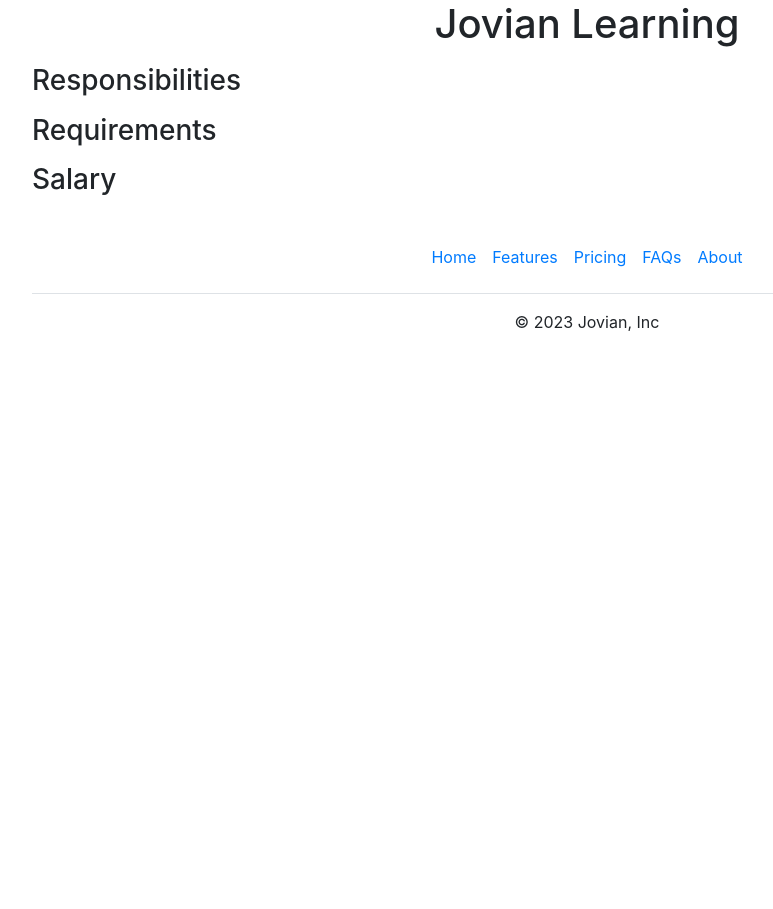
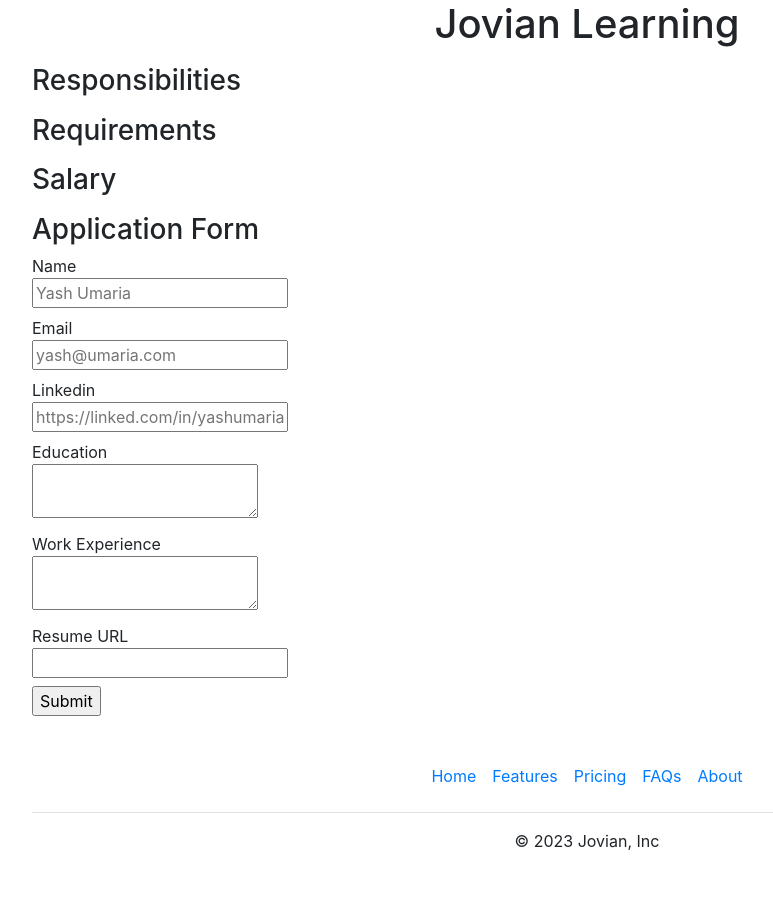
Before and after one commit to browndataguy/website-2, a Flask app: template templates/jobpage.html in a window 1280 px wide. Shown: the part 456-1365 px from the top of the page, without its empty margins (53-826 px from the left). Before the commit the page ends 787 px from the top, so only its background shows below. Run offline with Flask 3, Linux system fonts and the light colour scheme; the template is opened without the code that fills it, so the values that code supplies are empty.

Commit message:
Store applications in DB

```diff
--- a/main.py
+++ b/main.py
@@ -1,17 +1,20 @@
-from flask import Flask, render_template, jsonify
-from database import loads_jobs_from_db, load_job_from_db
+from flask import Flask, render_template, jsonify, request
+from database import loads_jobs_from_db, load_job_from_db, add_application_to_db
 
 main = Flask(__name__)
+
 
 @main.route("/")
 def hello_world():
   jobs = loads_jobs_from_db()
   return render_template('home.html', jobs=jobs)
 
+
 @main.route("/api/jobs")
 def list_jobs():
   jobs = loads_jobs_from_db()
   return jsonify(jobs)
+
 
 @main.route("/job/<id>")
 def show_jo(id):
@@ -20,7 +23,21 @@ def show_jo(id):
   if not job:
     return "Not found", 404
 
-  return render_template('jobpage.html', job = job)
+  return render_template('jobpage.html', job=job)
+
+
+@main.route("/job/<id>/apply", methods=['post'])
+def apply_to_job(id):
+  data = request.form
+  job = load_job_from_db(id)
+  add_application_to_db(id, data)
+  #store this in the DB
+  # send an email
+
+  return render_template('application_submitted.html',
+                        application=data,
+                        job = job)
+
 
 if __name__ == "__main__":
-  main.run(host = '0.0.0.0', debug = True)
+  main.run(host='0.0.0.0', debug=True)
--- /dev/null
+++ b/templates/application.html
@@ -0,0 +1,36 @@
+<h3>Application Form</h3>
+<form action="/job/{{job['id']}}/apply" method = "post">
+
+  <div class="mb-2">
+    <lable>Name</lable><br>
+    <input type="text" name="full_name" placeholder="Yash Umaria">
+  </div>
+
+  <div class="mb-2">
+    <lable>Email</lable><br>
+    <input type="text" name="email" placeholder="yash@umaria.com">
+  </div>
+
+  <div class="mb-2">
+    <lable>Linkedin</lable><br>
+    <input type="text" name="linkedin_url" placeholder="https://linked.com/in/yashumaria">
+  </div>
+
+  <div class="mb-2">
+    <lable>Education</lable><br>
+    <textarea name="education"></textarea>
+  </div>
+
+  <div class="mb-2">
+    <lable>Work Experience</lable><br>
+    <textarea name="work_experience"></textarea>
+  </div>
+
+  <div class="mb-2">
+    <lable>Resume URL</lable><br>
+    <input type="text" name="resume_url">
+  </div>
+
+  <input type="submit">
+
+</form>
--- a/templates/jobpage.html
+++ b/templates/jobpage.html
@@ -30,6 +30,8 @@
        </ol>
       <h3>Salary</h3>
       <p>{{job.currency}}{{job.salary}}</p>
+
+      {% include 'application.html' %}
     </div>
 
      {% include 'footer.html' %}
```
Also changed, not shown: database.py (+16 -0 lines), templates/application_submitted.html (added, +38 -0 lines).
